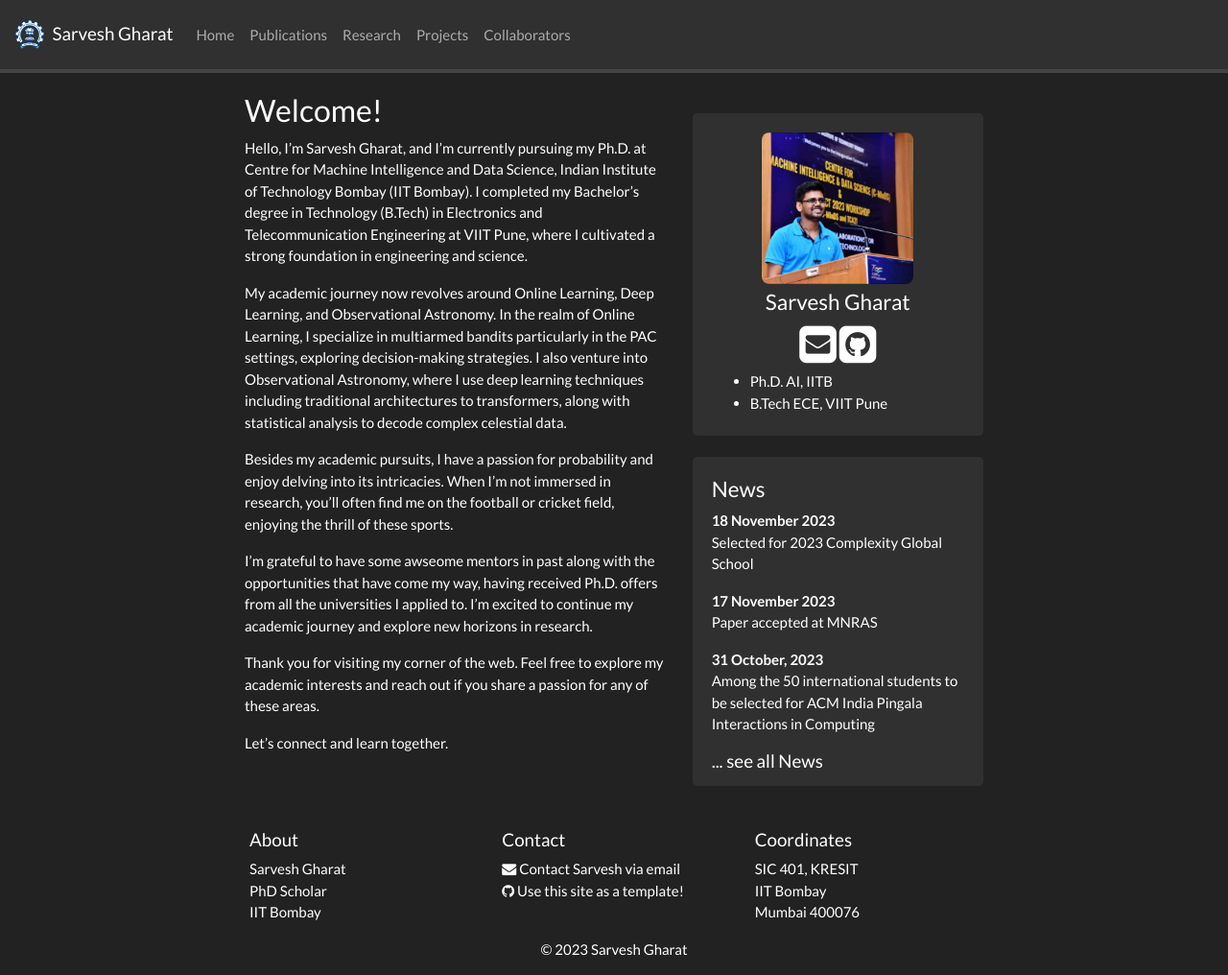
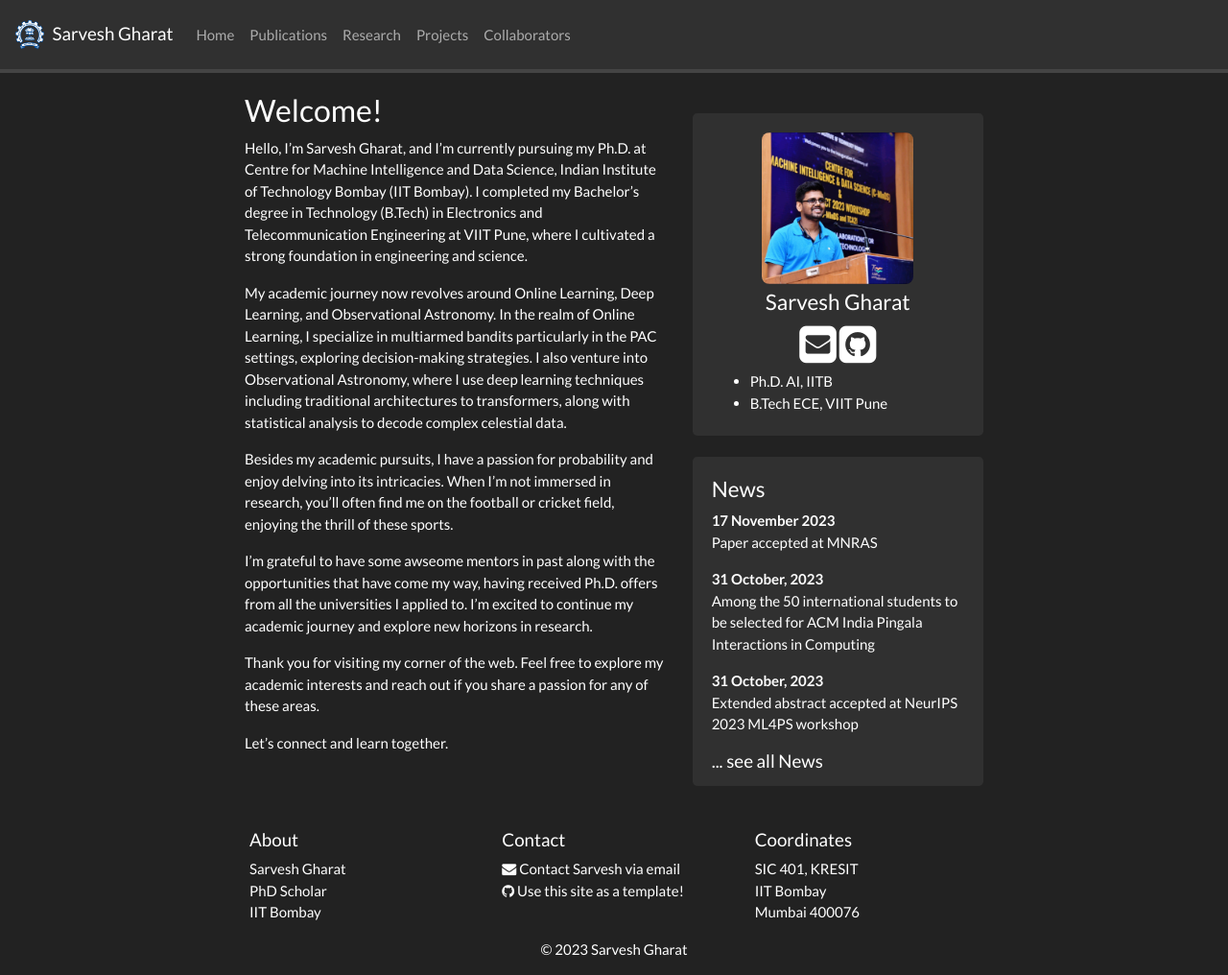
Before and after one commit to SarveshVGharat/SarveshVGharat.github.io, a Jekyll site: the page built from _pages/home.md, in a window 1280 px wide and 1016 px high. Shown: the whole window at 96% size. Built offline with Jekyll 4.4.1, drawn with Linux system fonts in a browser that asks for light colours; nearby versions of some CDN libraries; a style sheet for code colours, icons or effects is not loaded.

Commit message:
Update news.yml

```diff
--- a/_data/news.yml
+++ b/_data/news.yml
@@ -1,6 +1,3 @@
-- date: 18 November 2023
-  headline: "Selected for 2023 Complexity Global School"
-
 - date: 17 November 2023
   headline: "Paper accepted at MNRAS"
 
```
